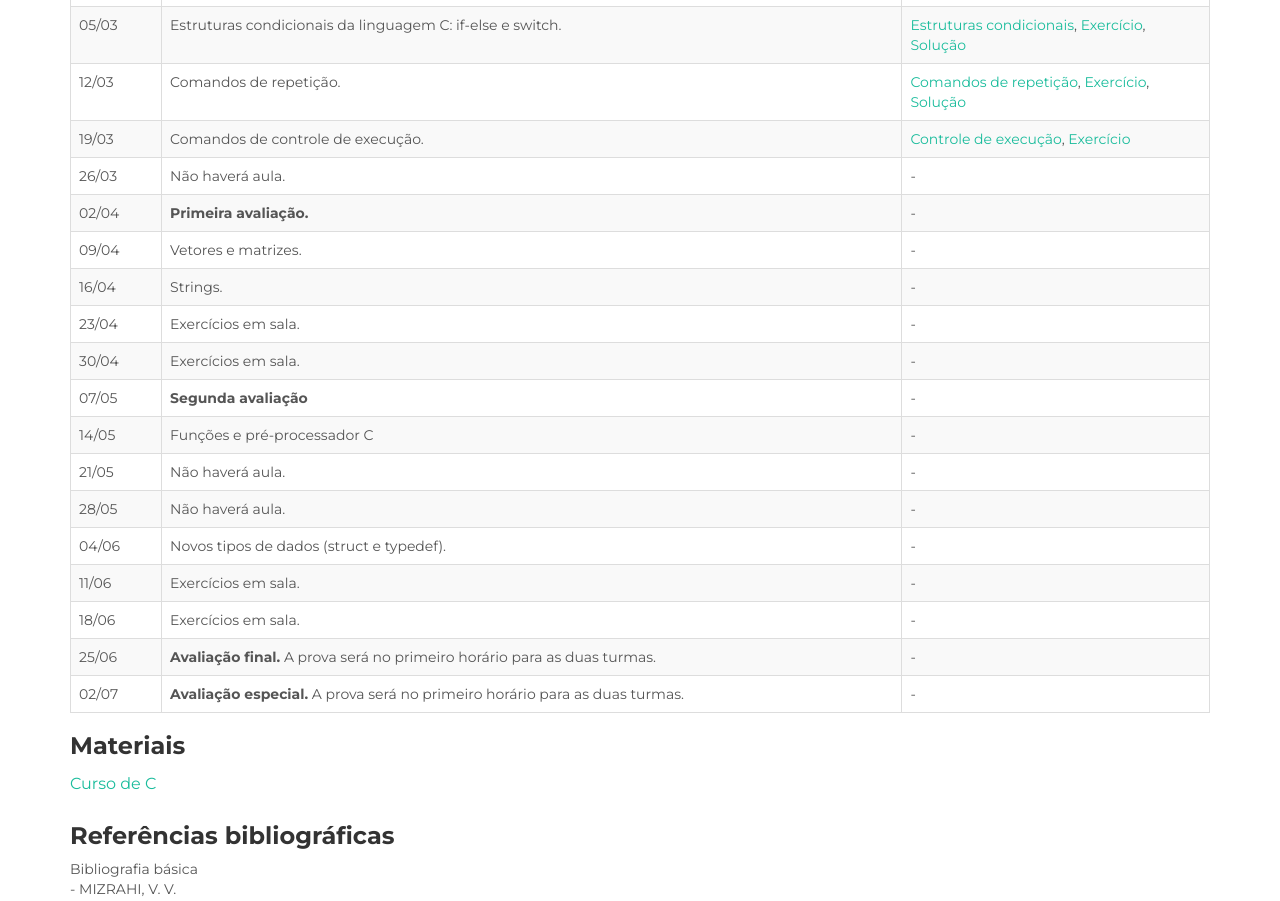
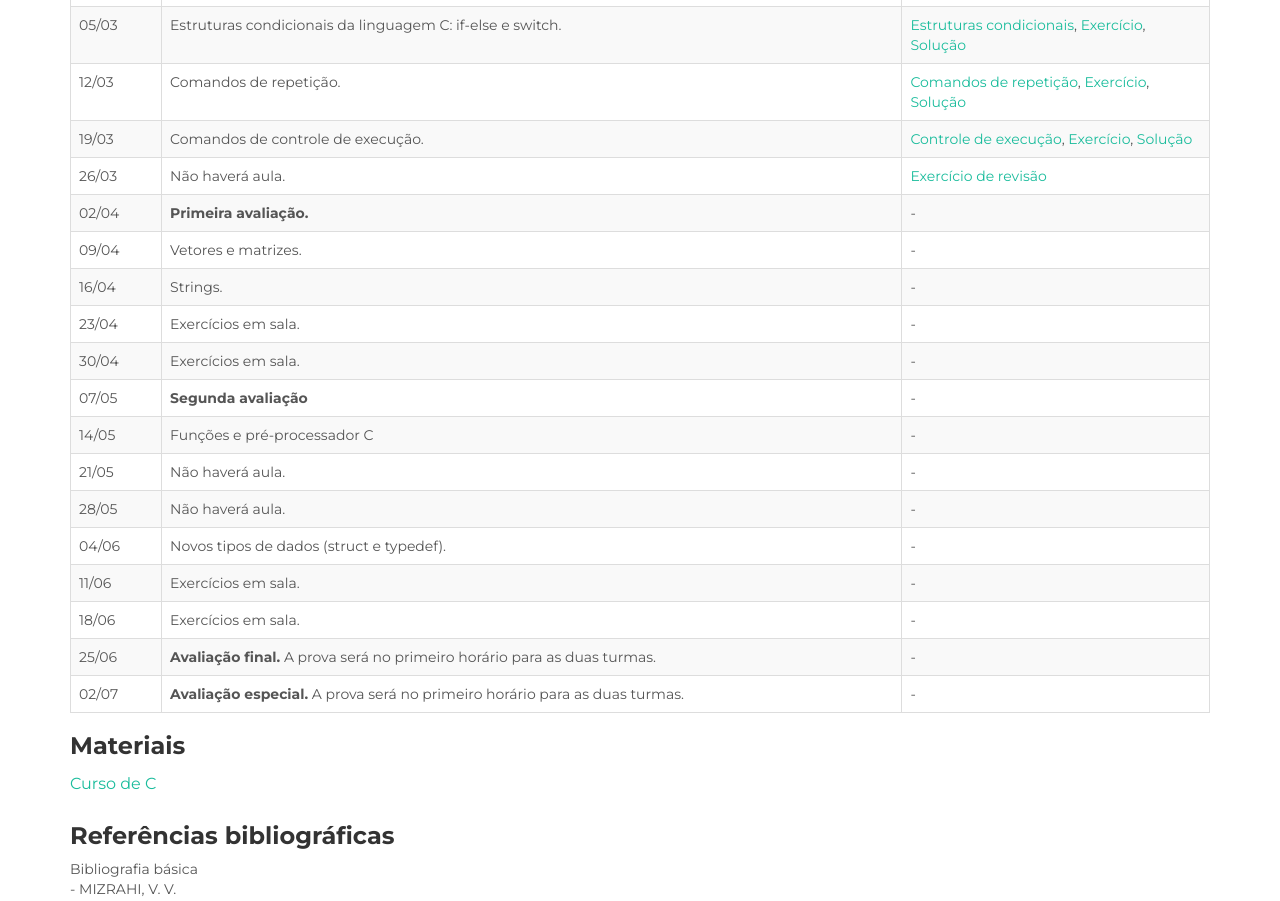
Before and after one commit to thiagov/thiagov.github.io, a plain HTML site: page labaeds1.html in a window 1280 px wide. Shown: the part 1189-2090 px from the top of the page. Drawn offline with nearby package versions, Linux system fonts and the light colour scheme.

Commit message:
Adicionando exercicio de revisao

```diff
--- a/labaeds1.html
+++ b/labaeds1.html
@@ -131,12 +131,12 @@
                         <tr>
                             <td>19/03</td>
                             <td>Comandos de controle de execução.</td>
-                            <td><a href="resources/labaeds/controleexecucao.pdf">Controle de execução</a>, <a href="resources/labaeds/Exercicio4.pdf">Exercício</a><!--, <a href="resources/labaeds/solucao_controle_exec.pdf">Solução</a>--></td>
+                            <td><a href="resources/labaeds/controleexecucao.pdf">Controle de execução</a>, <a href="resources/labaeds/Exercicio4.pdf">Exercício</a>, <a href="resources/labaeds/solucao_controle_exec.pdf">Solução</a></td>
                         </tr>
                         <tr>
                             <td>26/03</td>
                             <td>Não haverá aula.</td>
-                            <td>-</td>
+                            <td><a href="resources/labaeds/revisao-prova1.pdf">Exercício de revisão</a></td>
                         </tr>
                         <tr>
                             <td>02/04</td>
```
Also changed, not shown: 1 other file.
